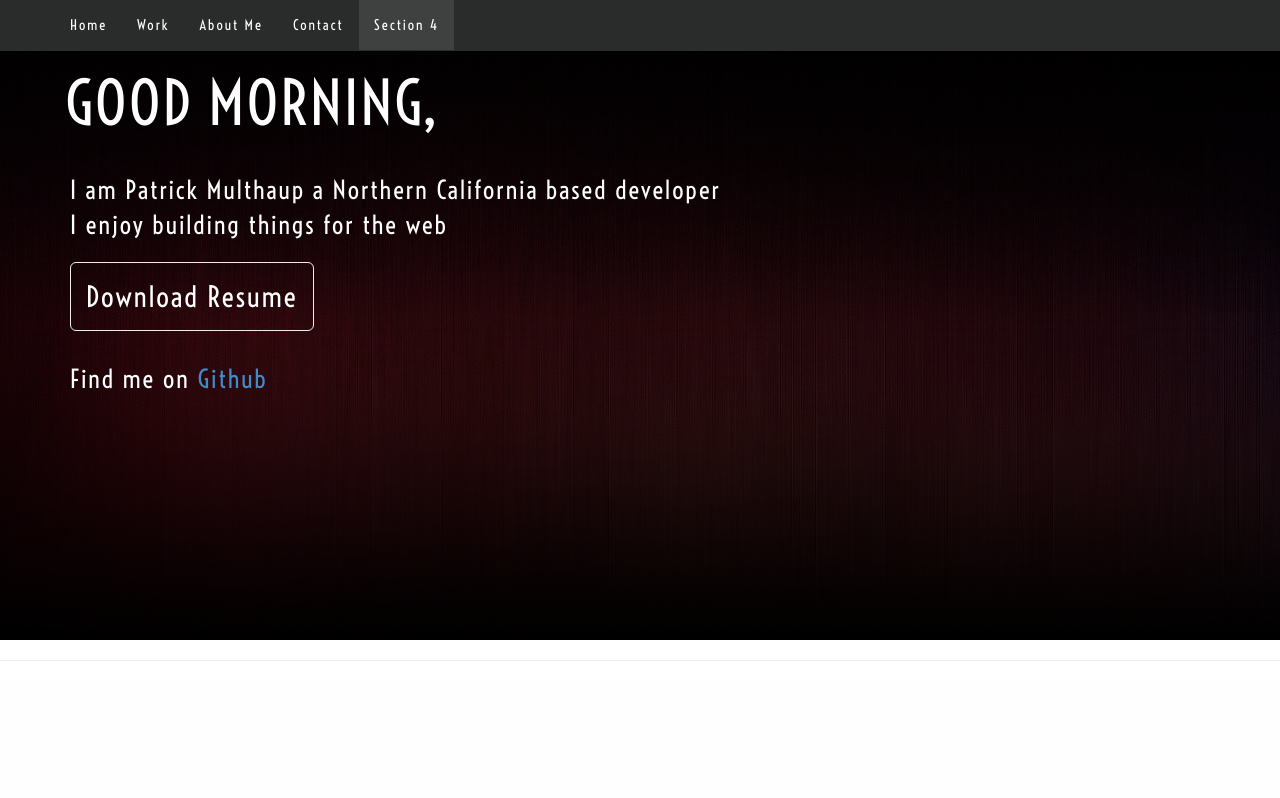
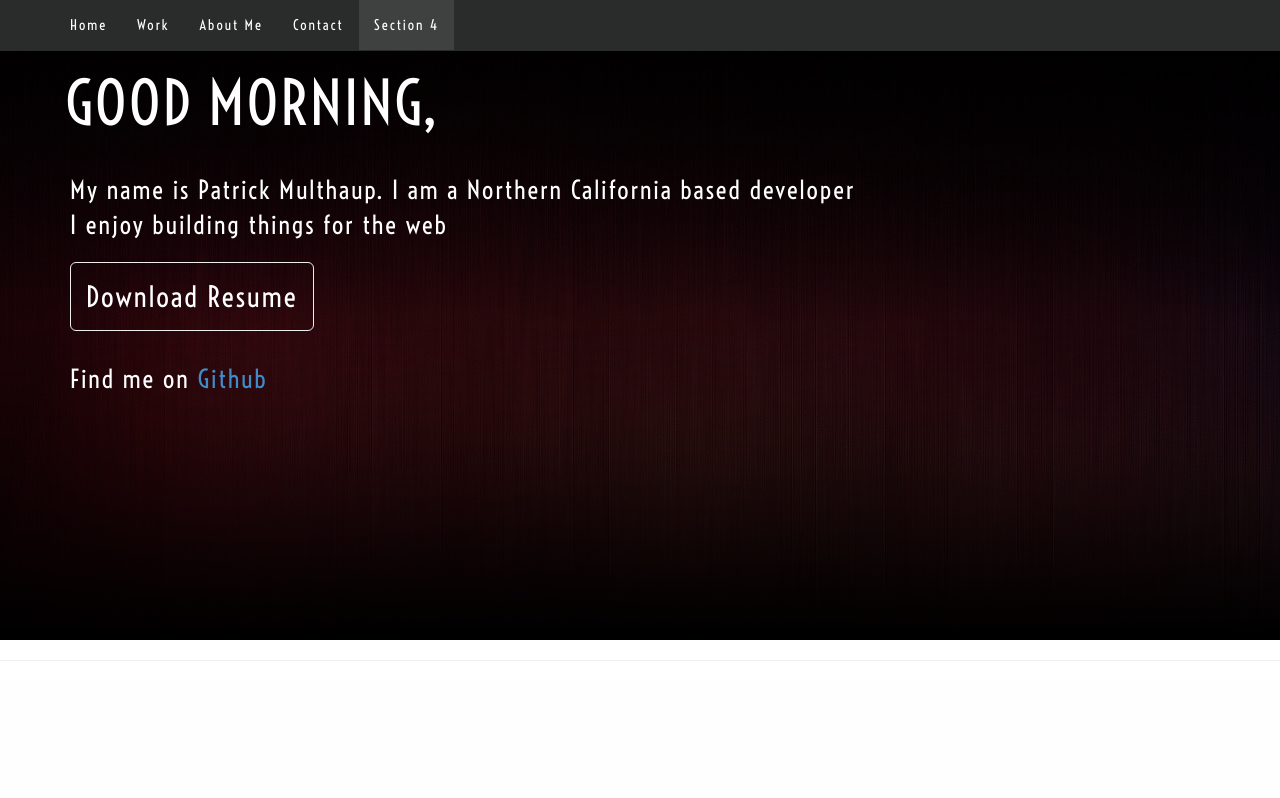
Before and after one commit to patrickmult/cactusWorksSite, a plain HTML site: page index.html in a window 1280 px wide. Shown: the top 798 px of the page. Drawn offline with nearby package versions, Linux system fonts and the light colour scheme; some icons are missing.

Commit message:
git hook deploy test

```diff
--- a/index.html
+++ b/index.html
@@ -13,7 +13,7 @@
 		<link href="css/styles.css" rel="stylesheet">
 	</head>
 	<body>
-
+<!--git hook test-->
 <div class="navbar navbar-fixed-top alt" data-spy="affix" data-offset-top="1000">
   <div class="container">
     <div class="navbar-header">
@@ -62,8 +62,8 @@
                         }
                         </script>,
                       </h1>
-      <p class="lead">I am Patrick Multhaup a Northern California based developer <br>
-      I enjoy building things for the web </p>
+      <p class="lead">My name is Patrick Multhaup. I am a Northern California based developer <br>
+      I enjoy building things for the web</p>
       <a href="#sec2" class="btn btn-default btn-lg pull-left">Download Resume</a>
     </div>
       <div class="row">
```
